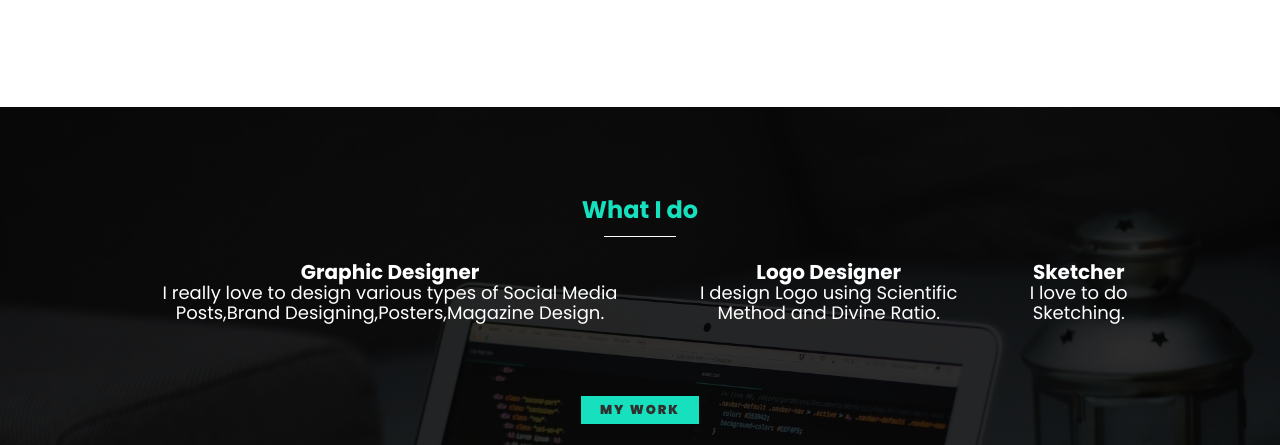
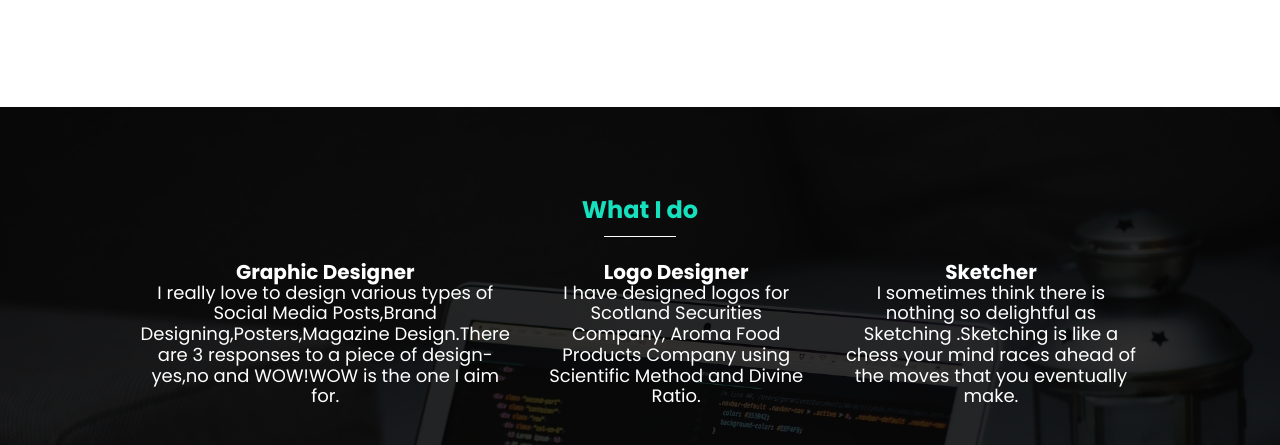
Before and after one commit to kjmutha/portfolio, a plain HTML site: page index.html in a window 1280 px wide. Shown: the part 355-800 px from the top of the page. Drawn offline with nearby package versions, Linux system fonts and the light colour scheme.

Commit message:
Update index.html

```diff
--- a/index.html
+++ b/index.html
@@ -52,19 +52,19 @@
 	<div class="services">
 		<div class="service">
 			<h3>Graphic Designer</h3>
-			<p>I really love to design various types of Social Media Posts,Brand Designing,Posters,Magazine Design.</p>
+			<p>I really love to design various types of Social Media Posts,Brand Designing,Posters,Magazine Design.There are 3 responses to a piece of design-yes,no and WOW!WOW is the one I aim for.</p>
 		</div>
 
 		<!-- service 1 closed-->
 		<div class="service">
 			<h3>Logo Designer</h3>
-			<p>I design Logo using Scientific Method and Divine Ratio.</p>
+			<p>I have designed logos for Scotland Securities Company, Aroma Food Products Company using Scientific Method and Divine Ratio.</p>
 		</div>
 
 		<!-- service 2 closed-->
 		<div class="service">
 			<h3> Sketcher</h3>
-			<p>I love to do Sketching.</p>
+			<p>I sometimes think there is nothing so delightful as Sketching .Sketching is like a chess your mind races ahead of the moves that you eventually make.</p>
 		</div>
 
 		<!-- service 3 closed-->
```
